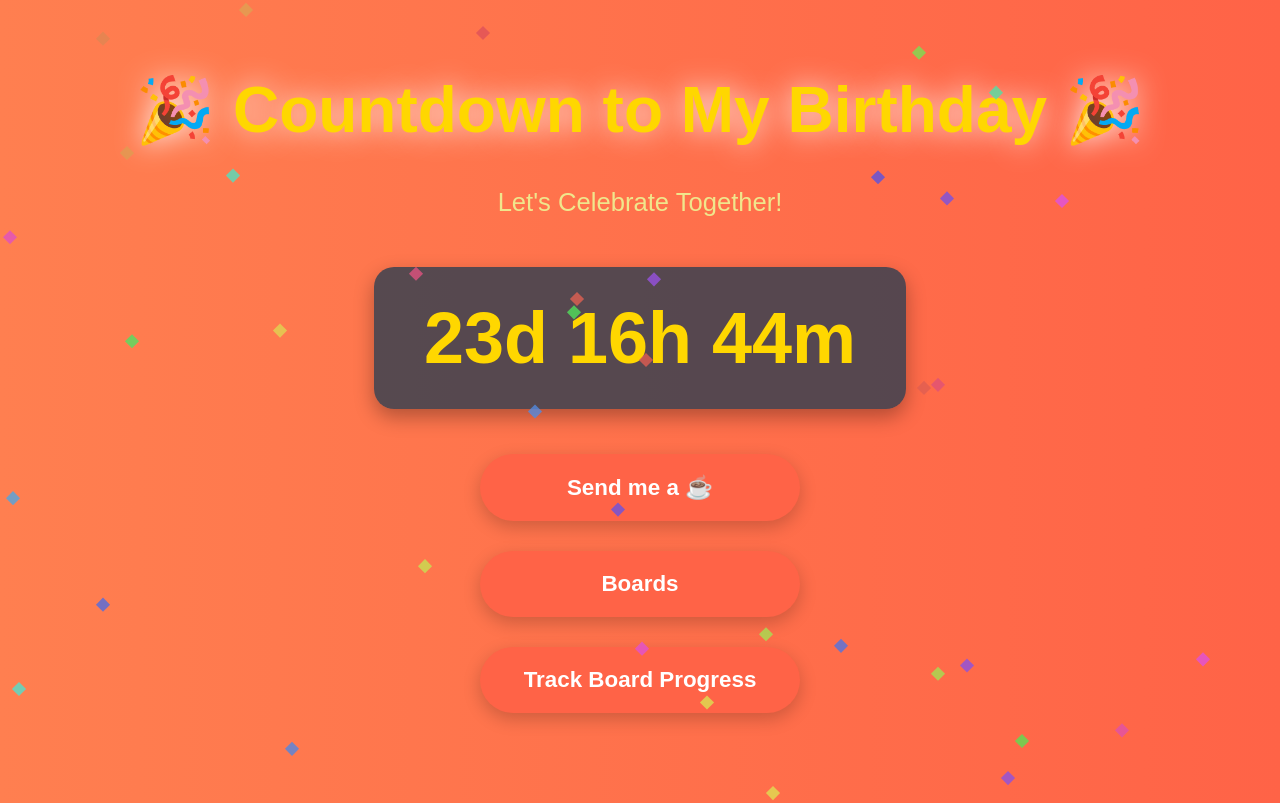
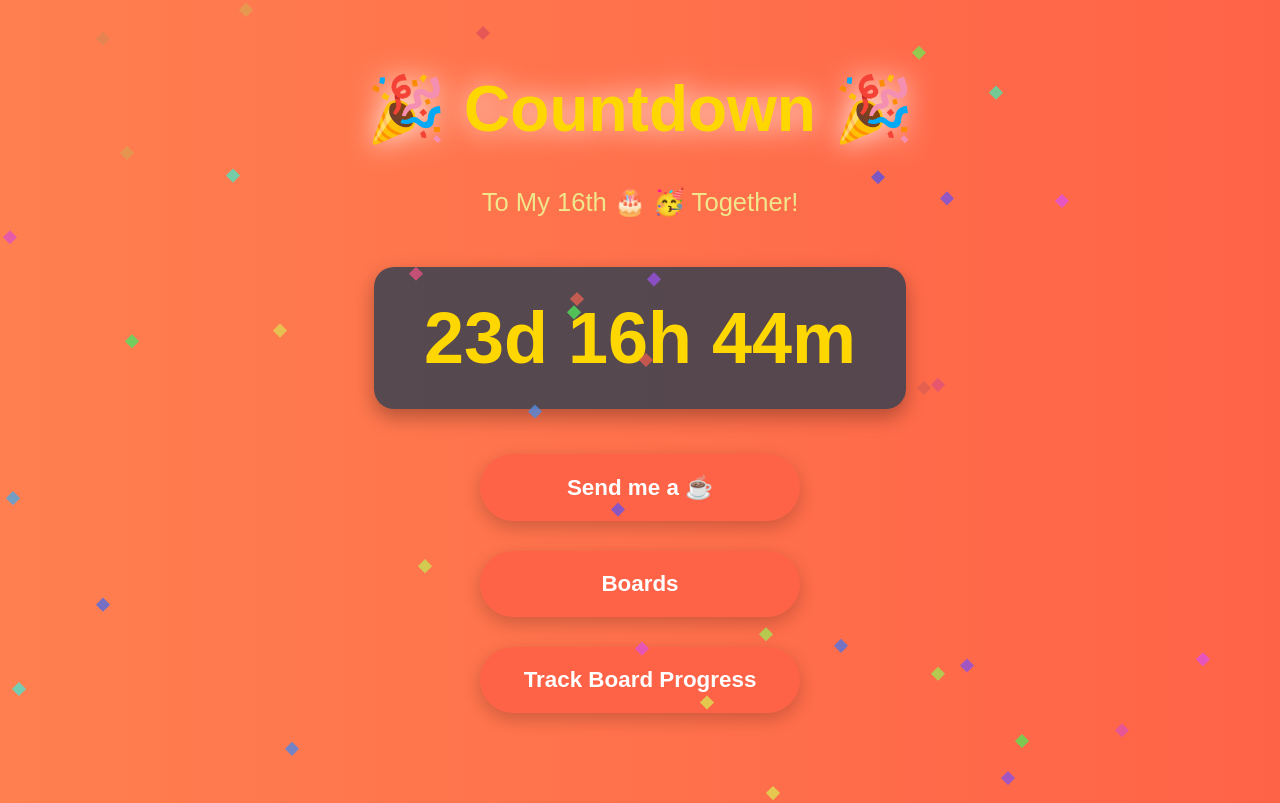
Before and after one commit to Vansh8084/Boards-coming, a plain HTML site: page index.html in a window 1280 px wide. Shown: the top 803 px of the page. Drawn offline with Linux system fonts and the light colour scheme.

Commit message:
Update index.html

```diff
--- a/index.html
+++ b/index.html
@@ -121,8 +121,8 @@
     </style>
 </head>
 <body>
-    <h1>🎉 Countdown to My Birthday 🎉</h1>
-    <h2>Let's Celebrate Together!</h2>
+    <h1>🎉 Countdown 🎉</h1>
+    <h2>To My 16th 🎂 🥳 Together!</h2>
     <div id="countdown">
         <p id="timeLeft">Loading...</p>
     </div>
```
